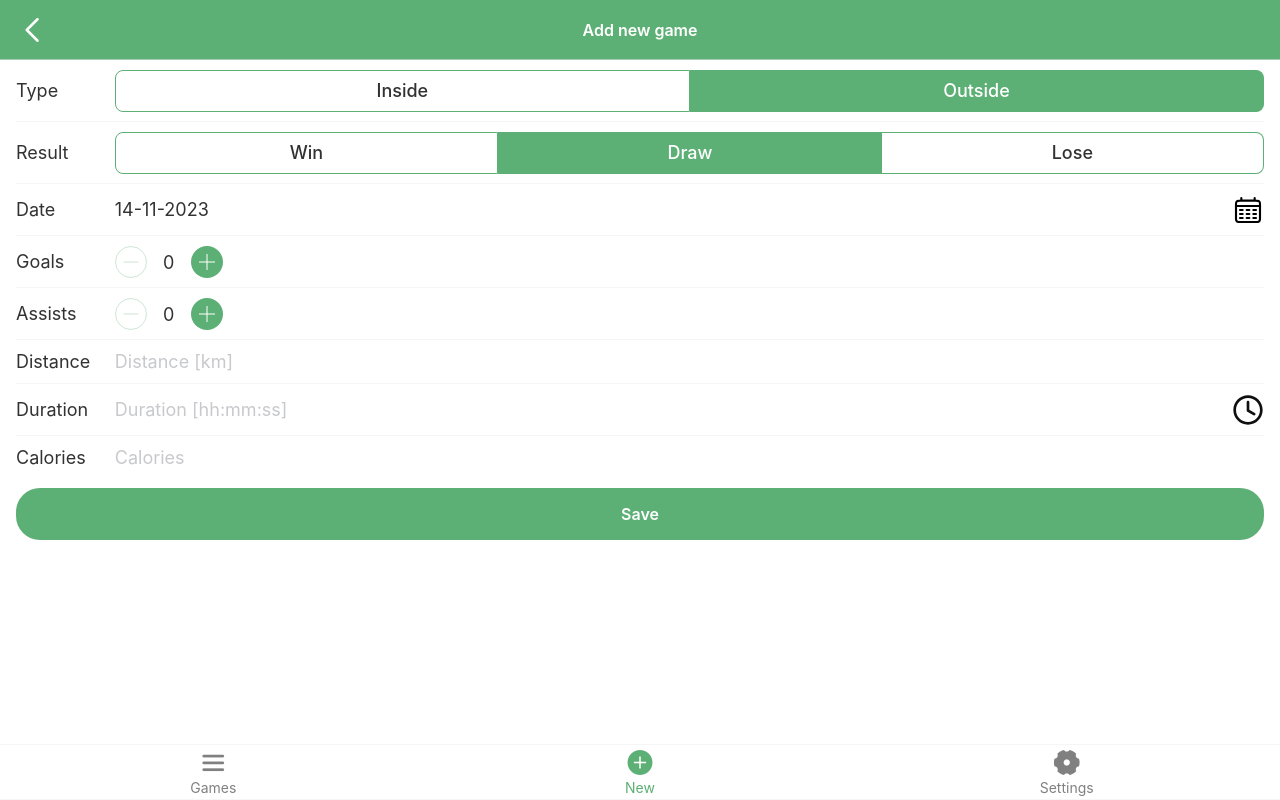
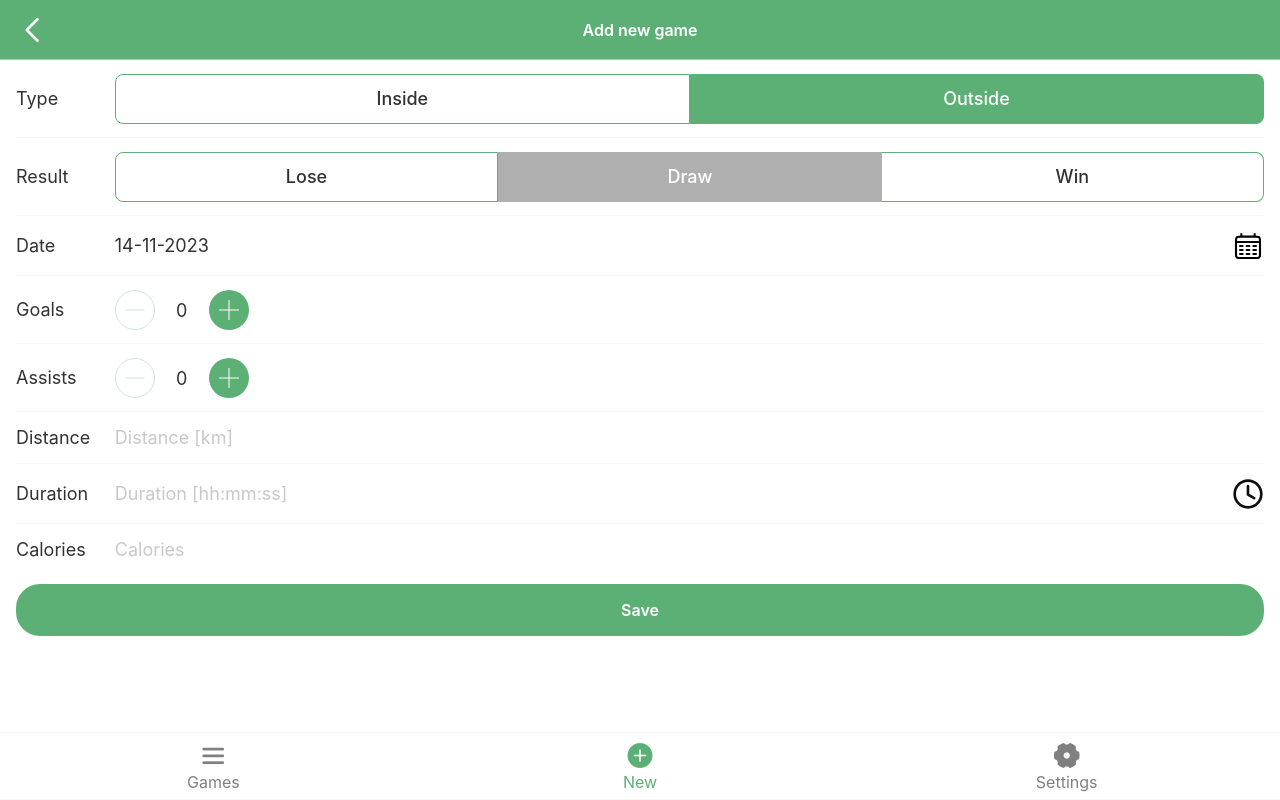
Before and after one commit to mateooosh/matchmetric, a Vue app: page /#/matchmetric/add-game in a window 1280 px wide. Built offline with nearby package versions, Linux system fonts and the light colour scheme.

Commit message:
added settings

```diff
--- a/src/App.vue
+++ b/src/App.vue
@@ -20,9 +20,10 @@ const state = reactive({
 <style lang="scss" scoped>
 .app {
   --van-tabbar-item-icon-size: 28px;
-  --van-tabbar-height: 56px;
-  --van-tabbar-item-font-size: 14px;
+  --van-tabbar-height: 68px;
+  --van-tabbar-item-font-size: 16px;
 
-  padding-bottom: 50px;
+  user-select: none;
+  padding-bottom: 68px;
 }
 </style>
--- a/src/common/enums/GAME_RESULT.ts
+++ b/src/common/enums/GAME_RESULT.ts
@@ -1,7 +1,7 @@
 enum GAME_RESULT {
-  WIN = 'Win',
+  LOSE = 'Lose',
   DRAW = 'Draw',
-  LOSE = 'Lose'
+  WIN = 'Win'
 }
 
 export default GAME_RESULT
--- a/src/common/enums/GAME_RESULT_COLOR.ts
+++ b/src/common/enums/GAME_RESULT_COLOR.ts
@@ -1,7 +1,7 @@
 enum GAME_RESULT_COLOR {
-  WIN = 'green',
-  DRAW = 'grey',
-  LOSE = 'red'
+  LOSE = '#DC143C',
+  DRAW = '#afafaf',
+  WIN = '#5DB075'
 }
 
 export default GAME_RESULT_COLOR
--- a/src/common/styles/variables.scss
+++ b/src/common/styles/variables.scss
@@ -5,7 +5,7 @@ $white: #fff;
 $theme-0: #fff;
 $theme-1: #E8E8E8;
 $theme-2: #afafaf;
-$theme-3: gray;
+$theme-3: #808080;
 
 $xxl: 36px;
 $xl: 24px;
--- a/src/components/SegmentedControls.vue
+++ b/src/components/SegmentedControls.vue
@@ -1,16 +1,18 @@
 <template>
   <div class="segmented-controls">
-    <div v-for="(segment, i) in props.segments" :key="i" :class="getClassesForControl(segment)" @click="onSegmentClick(segment)">
-      {{ segment }}
+    <div v-for="(segment, i) in props.segments" :key="i" class="segment" :style="getStylesForSegment(segment)"
+         @click="onSegmentClick(segment)">
+      {{ segment.value }}
     </div>
   </div>
 </template>
 
 <script setup lang="ts">
 import GAME_TYPE from '../common/enums/GAME_TYPE.ts'
+import SegmentModel from '../models/SegmentModel.ts'
 
 const props = defineProps({
-  segments: Array<string>,
+  segments: Array<SegmentModel>,
   modelValue: {
     default: GAME_TYPE.OUTSIDE,
     type: String
@@ -19,18 +21,17 @@ const props = defineProps({
 
 const emit = defineEmits(['update:modelValue'])
 
-const onSegmentClick = (segment: string) => {
-  emit('update:modelValue', segment)
+const onSegmentClick = (segment: SegmentModel) => {
+  emit('update:modelValue', segment.value)
 }
 
-const getClassesForControl = (segment: string): Array<string> => {
-  const classes = ['segment']
-
-  if (props.modelValue === segment) {
-    classes.push('active')
+const getStylesForSegment = (segment: SegmentModel) => {
+  const isActive = props.modelValue === segment.value
+  return {
+    backgroundColor: isActive ? segment.color : 'transparent',
+    color: isActive ? 'white' : '#323233',
+    borderColor: isActive ? segment.color : '#5DB075'
   }
-
-  return classes
 }
 </script>
 
@@ -44,14 +45,10 @@ const getClassesForControl = (segment: string): Array<string> => {
 
   .segment {
     flex: 1;
-    padding: $m $m;
+    padding: 12px $m;
     border: 1px solid $bc;
-    transition: background-color .2s;
-
-    &.active {
-      background-color: $bc;
-      color: $white;
-    }
+    transition: all .2s;
+    user-select: none;
 
     &:nth-child(1) {
       border-bottom-left-radius: $m;
--- /dev/null
+++ b/src/models/SegmentModel.ts
@@ -0,0 +1,9 @@
+export default class SegmentModel {
+  value: string
+  color: string
+
+  constructor(value: string, color: string = '#5DB075') {
+    this.value = value
+    this.color = color
+  }
+}
--- /dev/null
+++ b/src/models/SettingsModel.ts
@@ -0,0 +1,17 @@
+import * as _ from 'lodash'
+
+export default class SettingsModel {
+  showDistance: boolean
+  showDuration: boolean
+  showCalories: boolean
+
+  constructor(showDistance: boolean, showDuration: boolean, showCalories: boolean) {
+    this.showDistance = _.isNil(showDistance) || showDistance
+    this.showDuration = _.isNil(showDuration) || showDuration
+    this.showCalories = _.isNil(showCalories) || showCalories
+  }
+
+  static fromJSON(json: any): SettingsModel {
+    return new SettingsModel(json.showDistance, json.showDuration, json.showCalories)
+  }
+}
--- /dev/null
+++ b/src/stores/settingsStore.ts
@@ -0,0 +1,22 @@
+import { defineStore } from 'pinia'
+import SettingsModel from '../models/SettingsModel.ts'
+
+const STORAGE_KEY = 'settings'
+
+interface State {
+  settings: SettingsModel
+}
+
+export const useSettingsStore = defineStore(STORAGE_KEY, {
+  state: (): State => ({
+    settings: SettingsModel.fromJSON(JSON.parse(localStorage.getItem(STORAGE_KEY) || '{}'))
+  }),
+
+  actions: {
+    setSettingsIsLocalStorage() {
+      localStorage.setItem(STORAGE_KEY, JSON.stringify(this.settings))
+    }
+  }
+})
+
+export default useSettingsStore
--- a/src/views/AddGameView.vue
+++ b/src/views/AddGameView.vue
@@ -8,19 +8,19 @@
       <van-cell-group inset>
         <Field label="Type">
           <template #input>
-            <SegmentedControls v-model="state.type" :segments="_.values(GAME_TYPE)"/>
+            <SegmentedControls v-model="state.type" :segments="gameTypesToSegments"/>
           </template>
         </Field>
 
         <Field label="Result">
           <template #input>
-            <SegmentedControls v-model="state.result" :segments="_.values(GAME_RESULT)"/>
+            <SegmentedControls v-model="state.result" :segments="gameResultsToSegments"/>
           </template>
         </Field>
 
         <Field label="Date" placeholder="Choose date..." readonly v-model="state.date">
           <template #right-icon>
-            <div style="display: flex; align-items: center;">
+            <div class="right-icon">
               <CalendarIcon @click="openCalendar" width="32" height="32"/>
               <van-calendar v-model:show="state.showCalendar"
                             @confirm="onDateConfirm"
@@ -33,22 +33,22 @@
 
         <Field label="Goals">
           <template #input>
-            <van-stepper v-model="state.goals" :min="0" :max="50" input-width="40px" button-size="32px" theme="round"/>
+            <van-stepper v-model="state.goals" :min="0" :max="50" input-width="50px" button-size="40px" theme="round"/>
           </template>
         </Field>
 
         <Field label="Assists">
           <template #input>
-            <van-stepper v-model="state.assists" :min="0" :max="50" input-width="40px" button-size="32px"
+            <van-stepper v-model="state.assists" :min="0" :max="50" input-width="50px" button-size="40px"
                          theme="round"/>
           </template>
         </Field>
 
-        <Field label="Distance" type="number" placeholder="Distance [km]" v-model="state.distance"/>
+        <Field v-if="settingsStore.settings.showDistance" label="Distance" type="number" placeholder="Distance [km]" v-model="state.distance"/>
 
-        <Field label="Duration" placeholder="Duration [hh:mm:ss]" :maxlength="8" readonly v-model="state.duration">
+        <Field v-if="settingsStore.settings.showDuration" label="Duration" placeholder="Duration [hh:mm:ss]" :maxlength="8" readonly v-model="state.duration">
           <template #right-icon>
-            <div style="display: flex; align-items: center;">
+            <div class="right-icon">
               <ClockIcon @click="showTimePicker" width="32" height="32"/>
               <van-popup v-model:show="state.showTimePicker" position="bottom">
                 <van-time-picker @confirm="onTimePickerConfirm"
@@ -59,7 +59,7 @@
           </template>
         </Field>
 
-        <Field label="Calories" type="digit" placeholder="Calories" v-model="state.calories"/>
+        <Field v-if="settingsStore.settings.showCalories" label="Calories" type="digit" placeholder="Calories" v-model="state.calories"/>
 
       </van-cell-group>
       <Button label="Save" @click="onSave"/>
@@ -69,7 +69,7 @@
 
 <script setup lang="ts">
 import { useRouter } from 'vue-router'
-import { reactive } from 'vue'
+import { computed, reactive } from 'vue'
 import GAME_TYPE from '../common/enums/GAME_TYPE.ts'
 import SegmentedControls from '../components/SegmentedControls.vue'
 import GAME_RESULT from '../common/enums/GAME_RESULT.ts'
@@ -80,9 +80,24 @@ import CalendarIcon from '../common/icons/CalendarIcon.vue'
 import Button from '../components/Button.vue'
 import Field from '../components/Field.vue'
 import ClockIcon from '../common/icons/ClockIcon.vue'
+import GAME_RESULT_COLOR from '../common/enums/GAME_RESULT_COLOR.ts'
+import SegmentModel from '../models/SegmentModel.ts'
+import { TimePickerColumnType } from 'vant'
+import useSettingsStore from '../stores/settingsStore.ts'
 
 const gamesStore = useGamesStore()
+const settingsStore = useSettingsStore()
+
 const router = useRouter()
+
+const getIconColor = (gameResult: GAME_RESULT): string => {
+  const key = _.keys(GAME_RESULT)[_.values(GAME_RESULT).indexOf(gameResult)]
+  return GAME_RESULT_COLOR[key]
+}
+
+const gameTypesToSegments = computed(() => _.map(_.values(GAME_TYPE), (type: GAME_TYPE) => new SegmentModel(type)))
+
+const gameResultsToSegments = computed(() => _.map(_.values(GAME_RESULT), (result: GAME_RESULT) => new SegmentModel(result, getIconColor(result))))
 
 const dateOptions: Intl.DateTimeFormatOptions = {
   year: 'numeric',
@@ -95,12 +110,13 @@ const formatDate = (date: Date): string => date.toLocaleDateString('en-IN', date
 const openCalendar = () => {
   state.showCalendar = true
 }
+
 const onDateConfirm = (value: any) => {
   state.showCalendar = false
   state.date = formatDate(value)
 }
 
-const timePickerColumnsType = ['hour', 'minute', 'second']
+const timePickerColumnsType: Array<TimePickerColumnType> = ['hour', 'minute', 'second']
 
 const showTimePicker = () => {
   state.showTimePicker = true
@@ -121,9 +137,9 @@ const state = reactive({
   date: formatDate(new Date()),
   goals: 0,
   assists: 0,
-  distance: null,
-  duration: null,
-  calories: null,
+  distance: '',
+  duration: '',
+  calories: '',
   showCalendar: false,
   showTimePicker: false
 })
@@ -151,6 +167,7 @@ const onSave = () => {
 
   --van-cell-value-font-size: 18px;
   --van-cell-group-inset-padding: 0;
+  --van-cell-vertical-padding: 14px;
 
   --van-stepper-input-font-size: 18px;
   --van-stepper-button-round-theme-color: #5DB075;
@@ -159,9 +176,15 @@ const onSave = () => {
   --van-picker-confirm-action-color: #5DB075;
 
 
+
   //.van-field__body {
   //  font-size: 18px;
   //}
+
+  .right-icon {
+    display: flex;
+    align-items: center;
+  }
 
   .button {
     margin: 8px 16px;
--- a/src/views/GameDetailsView.vue
+++ b/src/views/GameDetailsView.vue
@@ -20,7 +20,7 @@
           </template>
         </StatsCell>
 
-        <StatsCell label="Distance" :value="game.distance">
+        <StatsCell v-if="settingsStore.settings.showDistance" label="Distance" :value="game.distance">
           <template #icon>
             <MeasureIcon color="green" height="32px" width="32px"/>
           </template>
@@ -29,13 +29,13 @@
           </template>
         </StatsCell>
 
-        <StatsCell label="Duration" :value="game.duration">
+        <StatsCell v-if="settingsStore.settings.showDuration" label="Duration" :value="game.duration">
           <template #icon>
             <TimerIcon color="green" height="32px" width="32px"/>
           </template>
         </StatsCell>
 
-        <StatsCell label="Calories" :value="game.calories">
+        <StatsCell v-if="settingsStore.settings.showCalories" label="Calories" :value="game.calories">
           <template #icon>
             <FireIcon color="#F29D38" height="32px" width="32px"/>
           </template>
@@ -56,10 +56,12 @@ import MeasureIcon from '../common/icons/MeasureIcon.vue'
 import TimerIcon from '../common/icons/TimerIcon.vue'
 import FireIcon from '../common/icons/FireIcon.vue'
 import StatsCell from '../components/StatsCell.vue'
+import useSettingsStore from '../stores/settingsStore.ts'
 
 const route = useRoute()
 const router = useRouter()
 const store = useGamesStore()
+const settingsStore = useSettingsStore()
 
 const game: GameModel = store.getGameByTimestamp(Number(route.params.id))
 
@@ -93,6 +95,7 @@ const onClickLeft = () => {
 
       > .cell {
         width: 50%;
+        margin: $m 0;
       }
     }
   }
--- a/src/views/SettingsView.vue
+++ b/src/views/SettingsView.vue
@@ -5,16 +5,81 @@
         left-arrow
         @click-left="onClickLeft"/>
     <van-cell-group>
-      <van-cell title="Cell title" value="Content" />
-      <van-cell title="Cell title" value="Content" label="Description" />
+      <van-collapse v-model="state.selectedCollapseItem">
+        <van-collapse-item title="Display attributes" :name="1">
+          <van-cell title="Goals">
+            <template #icon>
+              <BallIcon color="#333" height="24px" width="24px"/>
+            </template>
+            <template #right-icon>
+              <van-switch :model-value="true" active-color="#5DB075" size="30px" disabled/>
+            </template>
+          </van-cell>
+
+          <van-cell title="Assists">
+            <template #icon>
+              <AssistIcon color="#333" height="24px" width="24px"/>
+            </template>
+            <template #right-icon>
+              <van-switch :model-value="true" active-color="#5DB075" size="30px" disabled/>
+            </template>
+          </van-cell>
+
+          <van-cell title="Distance">
+            <template #icon>
+              <MeasureIcon color="green" height="24px" width="24px"/>
+            </template>
+            <template #right-icon>
+              <van-switch v-model="settingsStore.settings.showDistance" active-color="#5DB075" size="30px"/>
+            </template>
+          </van-cell>
+
+          <van-cell title="Duration">
+            <template #icon>
+              <TimerIcon color="green" height="24px" width="24px"/>
+            </template>
+            <template #right-icon>
+              <van-switch v-model="settingsStore.settings.showDuration" active-color="#5DB075" size="30px"/>
+            </template>
+          </van-cell>
+
+          <van-cell title="Calories">
+            <template #icon>
+              <FireIcon color="#F29D38" height="24px" width="24px"/>
+            </template>
+            <template #right-icon>
+              <van-switch v-model="settingsStore.settings.showCalories" active-color="#5DB075" size="30px"/>
+            </template>
+          </van-cell>
+        </van-collapse-item>
+      </van-collapse>
+      <van-cell title="Cell title" value="Content"/>
+      <van-cell title="Cell title" value="Content" label="Description"/>
     </van-cell-group>
   </div>
 </template>
 
 <script setup lang="ts">
 import { useRouter } from 'vue-router'
+import { reactive, watch } from 'vue'
+import useSettingsStore from '../stores/settingsStore.ts'
+import BallIcon from '../common/icons/BallIcon.vue'
+import AssistIcon from '../common/icons/AssistIcon.vue'
+import MeasureIcon from '../common/icons/MeasureIcon.vue'
+import TimerIcon from '../common/icons/TimerIcon.vue'
+import FireIcon from '../common/icons/FireIcon.vue'
 
 const router = useRouter()
+
+const settingsStore = useSettingsStore()
+
+const state = reactive({
+  selectedCollapseItem: []
+})
+
+watch(settingsStore.settings, () => {
+  settingsStore.setSettingsIsLocalStorage()
+})
 
 const onClickLeft = () => {
   router.push({ name: 'home' })
@@ -28,5 +93,18 @@ const onClickLeft = () => {
   --van-nav-bar-title-text-color: white;
   --van-nav-bar-arrow-size: 32px;
   --van-nav-bar-icon-color: white;
+  --van-collapse-item-content-padding: 0 0 0 16px;
+
+  --van-cell-font-size: 18px;
+  --van-cell-vertical-padding: 16px;
+
+  .van-cell{
+    align-items: center;
+    gap: $m;
+  }
+
+  //.van-collapse-item__content {
+  //  padding: 12px 0 16px 12px;
+  //}
 }
 </style>
```
Also changed, not shown: src/main.ts (+7 -1 lines).
